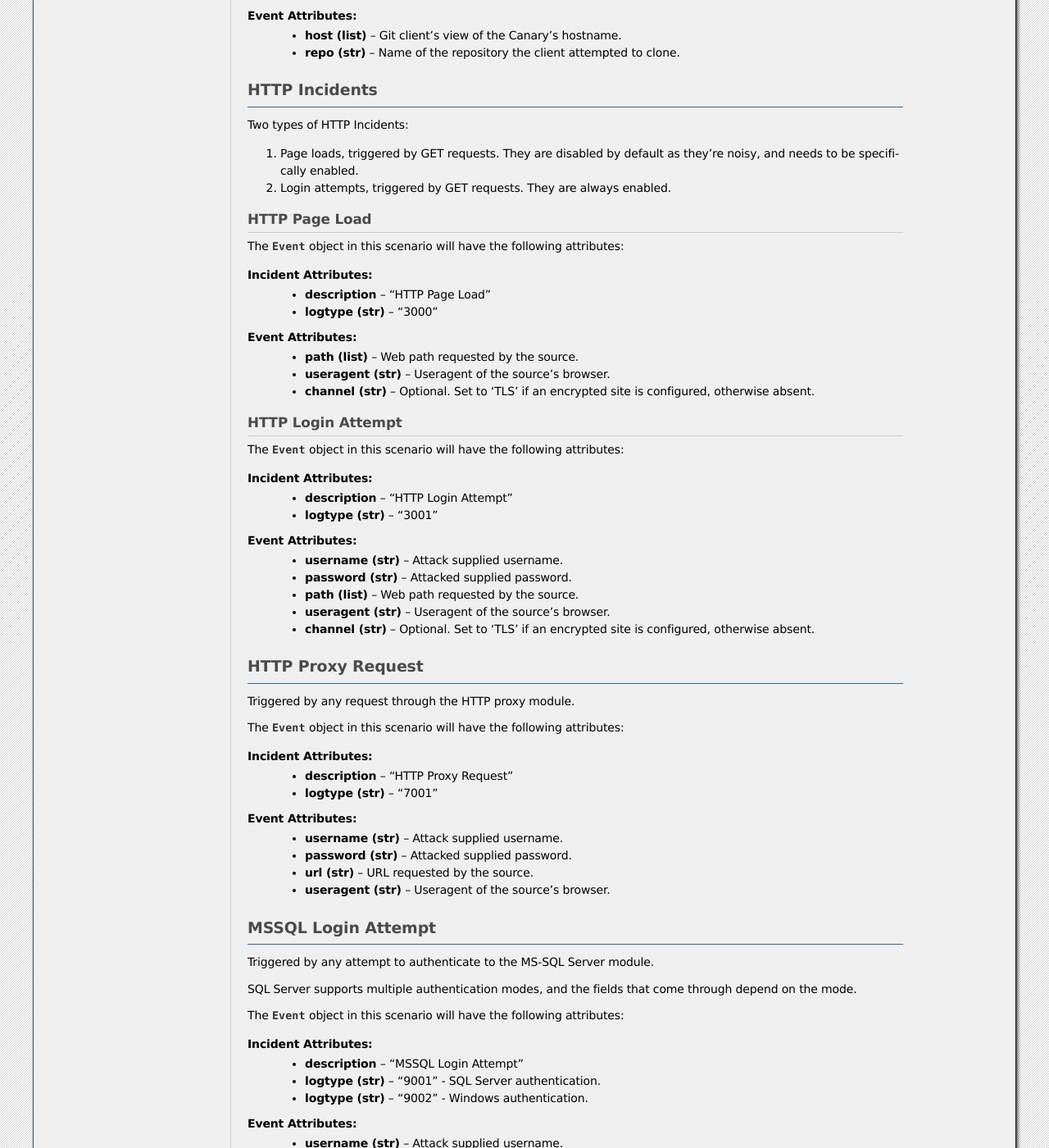
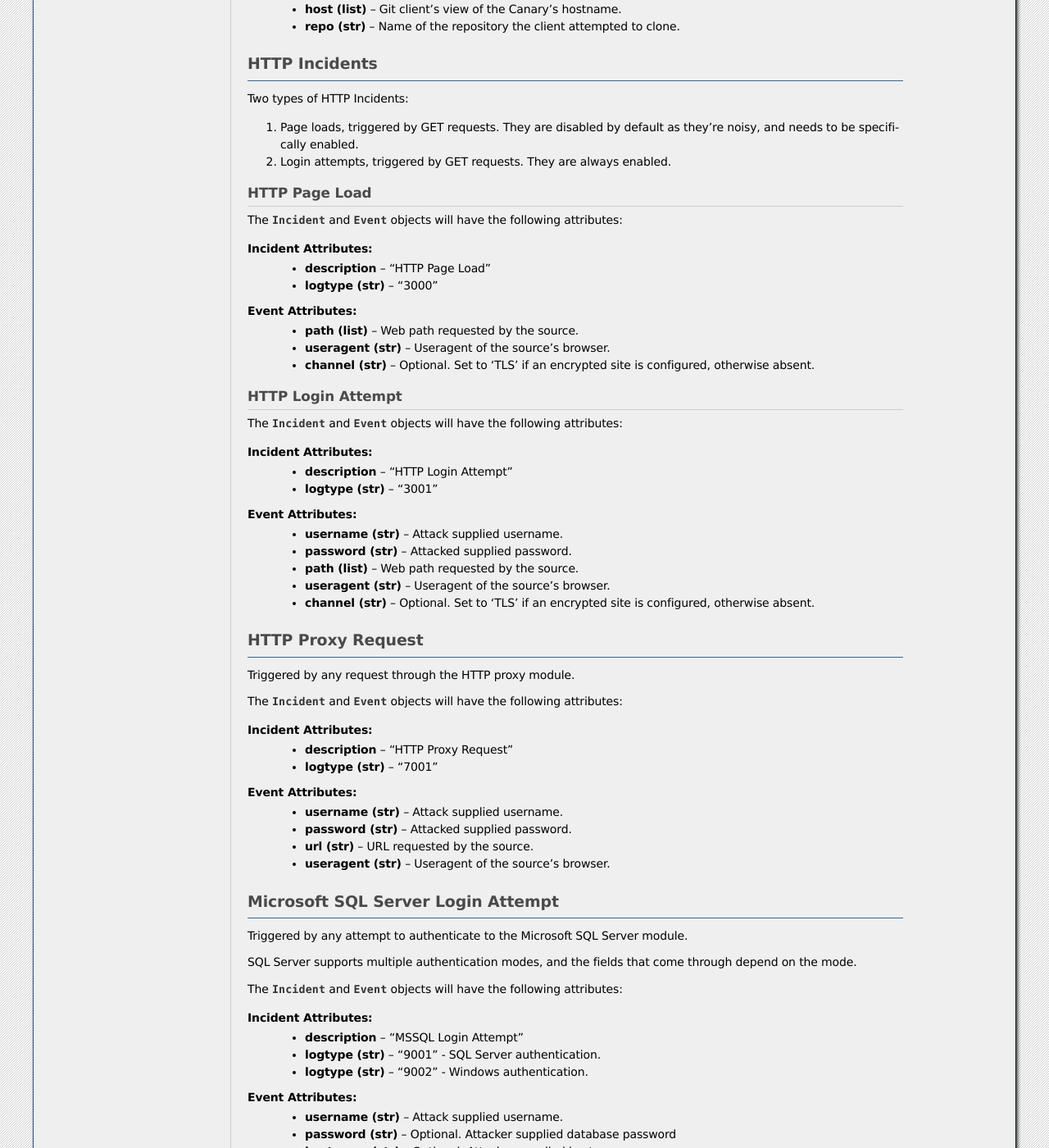
Before and after one commit to thinkst/canarytools-python, a Sphinx documentation site: the page built from docs/incident_attributes.rst, in a window 1280 px wide and 1400 px high, scrolled down 2510 px. Shown: the whole window at 82% size. Built offline with Sphinx 7.4.7, drawn with Linux system fonts in a browser that asks for light colours; some of the changed text lies outside the part shown.

Commit message:
Fix misc documentation errors
- remove the "forthcoming.." from already present features
- clarify the incident and event object further
- Spell out Microsoft SQL Server name

```diff
--- a/docs/incident_attributes.rst
+++ b/docs/incident_attributes.rst
@@ -10,7 +10,6 @@
 
 Canarytokens incidents
 ========================
-Note: this incident type is forthcoming in Canary 2.0.
 
 There are two types of Canarytokens, HTTP and DNS.
 
@@ -102,7 +101,7 @@
 ======================
 Event is generated when a Canary does not contact the console within a defined time period.
 
-The :class:`Event <Event>` object in this scenario will have the following attributes:
+The :class:`Incident <Incident>` object in this scenario will have the following attributes:
 
 **Incident Attributes:**
     - **description** -- "Canary Disconnected"
@@ -111,7 +110,7 @@
 FTP Incident
 ==============
 
-The :class:`Event <Event>` object in this scenario will have the following attributes:
+The :class:`Incident <Incident>` and :class:`Event <Event>` objects will have the following attributes:
 
 **Incident Attributes:**
     - **description** -- "FTP Login Attempt"
@@ -126,7 +125,7 @@
 =============================
 Triggered when an attacker connects to the Canary git service and attempts any repo clone.
 
-The :class:`Event <Event>` object in this scenario will have the following attributes:
+The :class:`Incident <Incident>` and :class:`Event <Event>` objects will have the following attributes:
 
 **Incident Attributes:**
     - **description** -- "Git Repository Clone Attempt"
@@ -147,7 +146,7 @@
 HTTP Page Load
 -----------------
 
-The :class:`Event <Event>` object in this scenario will have the following attributes:
+The :class:`Incident <Incident>` and :class:`Event <Event>` objects will have the following attributes:
 
 **Incident Attributes:**
     - **description** -- "HTTP Page Load"
@@ -162,7 +161,7 @@
 HTTP Login Attempt
 --------------------
 
-The :class:`Event <Event>` object in this scenario will have the following attributes:
+The :class:`Incident <Incident>` and :class:`Event <Event>` objects will have the following attributes:
 
 **Incident Attributes:**
     - **description** -- "HTTP Login Attempt"
@@ -180,7 +179,7 @@
 =====================
 Triggered by any request through the HTTP proxy module.
 
-The :class:`Event <Event>` object in this scenario will have the following attributes:
+The :class:`Incident <Incident>` and :class:`Event <Event>` objects will have the following attributes:
 
 **Incident Attributes:**
     - **description** -- "HTTP Proxy Request"
@@ -193,13 +192,13 @@
     - **useragent (str)** -- Useragent of the source's browser.
 
 
-MSSQL Login Attempt
-=====================
-Triggered by any attempt to authenticate to the MS-SQL Server module.
+Microsoft SQL Server Login Attempt
+===================================
+Triggered by any attempt to authenticate to the Microsoft SQL Server module.
 
 SQL Server supports multiple authentication modes, and the fields that come through depend on the mode.
 
-The :class:`Event <Event>` object in this scenario will have the following attributes:
+The :class:`Incident <Incident>` and :class:`Event <Event>` objects will have the following attributes:
 
 **Incident Attributes:**
     - **description** -- "MSSQL Login Attempt"
@@ -215,11 +214,10 @@
 
 ModBus Request
 =================
-Note: this incident is forthcoming in Canary 2.0.
 
 Triggered by any valid ModBus request.
 
-The :class:`Event <Event>` object in this scenario will have the following attributes:
+The :class:`Incident <Incident>` and :class:`Event <Event>` objects will have the following attributes:
 
 **Incident Attributes:**
     - **description** -- "ModBus Request"
@@ -241,7 +239,7 @@
 
 The client sends a hashed password, not a cleartext password. The Canary will try crack the hash with passwords one might expect in a brute-force.
 
-The :class:`Event <Event>` object in this scenario will have the following attributes:
+The :class:`Incident <Incident>` and :class:`Event <Event>` objects will have the following attributes:
 
 **Incident Attributes:**
     - **description** -- "MySQL Login Attempt"
@@ -258,7 +256,7 @@
 ======================
 Triggered by the NTP Monlist command.
 
-The :class:`Event <Event>` object in this scenario will have the following attributes:
+The :class:`Incident <Incident>` and :class:`Event <Event>` objects will have the following attributes:
 
 **Incident Attributes:**
     - **description** -- "NTP Monlist Request"
@@ -274,14 +272,13 @@
 
 Redis Command
 ===============
-Note: this incident type is forthcoming in Canary 2.0.
 
 Triggered by an attacker connecting to the Redis service and issuing valid Redis commands.
 
-The :class:`Event <Event>` object in this scenario will have the following attributes:
+The :class:`Incident <Incident>` and :class:`Event <Event>` objects will have the following attributes:
 
 **Incident Attributes:**
-    - **description** -- "NTP Monlist Request"
+    - **description** -- "Redis Command"
     - **logtype (str)** -- "21001
 
 **Event Attributes:**
@@ -293,7 +290,7 @@
 =============
 Triggered by an attacker connecting to the SIP service and issuing valid SIP request.
 
-The :class:`Event <Event>` object in this scenario will have the following attributes:
+The :class:`Incident <Incident>` and :class:`Event <Event>` objects will have the following attributes:
 
 **Incident Attributes:**
     - **description** -- "SIP Request"
@@ -309,7 +306,7 @@
 Triggered by the opening of a file on the Canary's Windows File Share.
 
 
-The :class:`Event <Event>` object in this scenario will have the following attributes:
+The :class:`Incident <Incident>` and :class:`Event <Event>` objects will have the following attributes:
 
 **Incident Attributes:**
     - **description** -- "Shared File Opened"
@@ -335,7 +332,7 @@
 ===============
 Triggered by an incoming SNMP query against the Canary.
 
-The :class:`Event <Event>` object in this scenario will have the following attributes:
+The :class:`Incident <Incident>` and :class:`Event <Event>` objects will have the following attributes:
 
 **Incident Attributes:**
     - **description** -- "SNMP Request"
@@ -351,7 +348,7 @@
 
 It is also possible to configure "Watched Credentials", which says to only alert if the attacker-supplied credentials match a configured list.
 
-The :class:`Event <Event>` object in this scenario will have the following attributes:
+The :class:`Incident <Incident>` and :class:`Event <Event>` objects will have the following attributes:
 
 **Incident Attributes:**
     - **description** -- "SSH Login Attempt"
@@ -367,11 +364,10 @@
 
 Custom TCP Service Request
 ============================
-Note: this incident type is forthcoming in Canary 2.0.
 
 The Custom TCP Service module let's the Canary administrator create simple services that either immediately print a banner on connection, or wait for the client to send data before responding.
 
-The :class:`Event <Event>` object in this scenario will have the following attributes:
+The :class:`Incident <Incident>` and :class:`Event <Event>` objects will have the following attributes:
 
 
 **Incident Attributes:**
@@ -388,7 +384,7 @@
 ==============
 Triggered by a TFTP request against the Canary.
 
-The :class:`Event <Event>` object in this scenario will have the following attributes:
+The :class:`Incident <Incident>` and :class:`Event <Event>` objects will have the following attributes:
 
 **Incident Attributes:**
     - **description** -- "TFTP Request"
@@ -403,7 +399,7 @@
 =======================
 Triggered by a Telnet authentication attempt.
 
-The :class:`Event <Event>` object in this scenario will have the following attributes:
+The :class:`Incident <Incident>` and :class:`Event <Event>` objects will have the following attributes:
 
 **Incident Attributes:**
     - **description** -- "Telnet Login Attempt"
```
Also changed, not shown: other parts of docs/incident_attributes.rst (+1 -1 lines).
